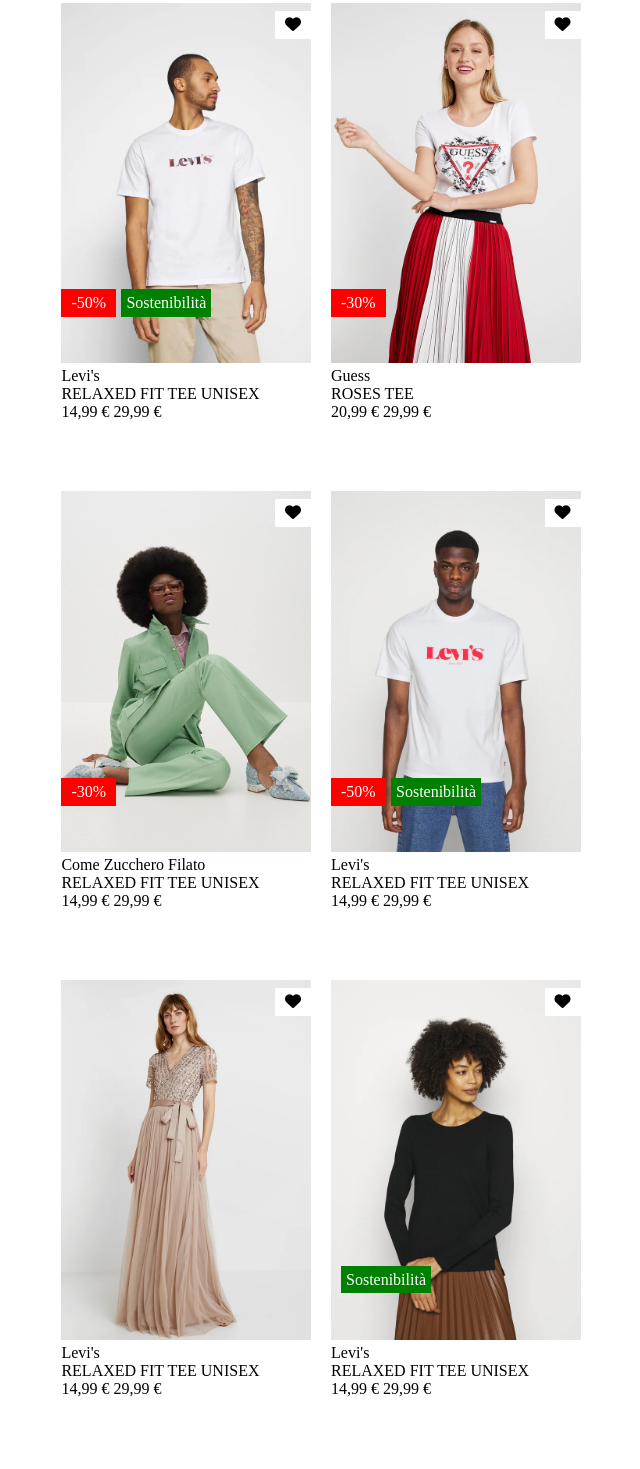
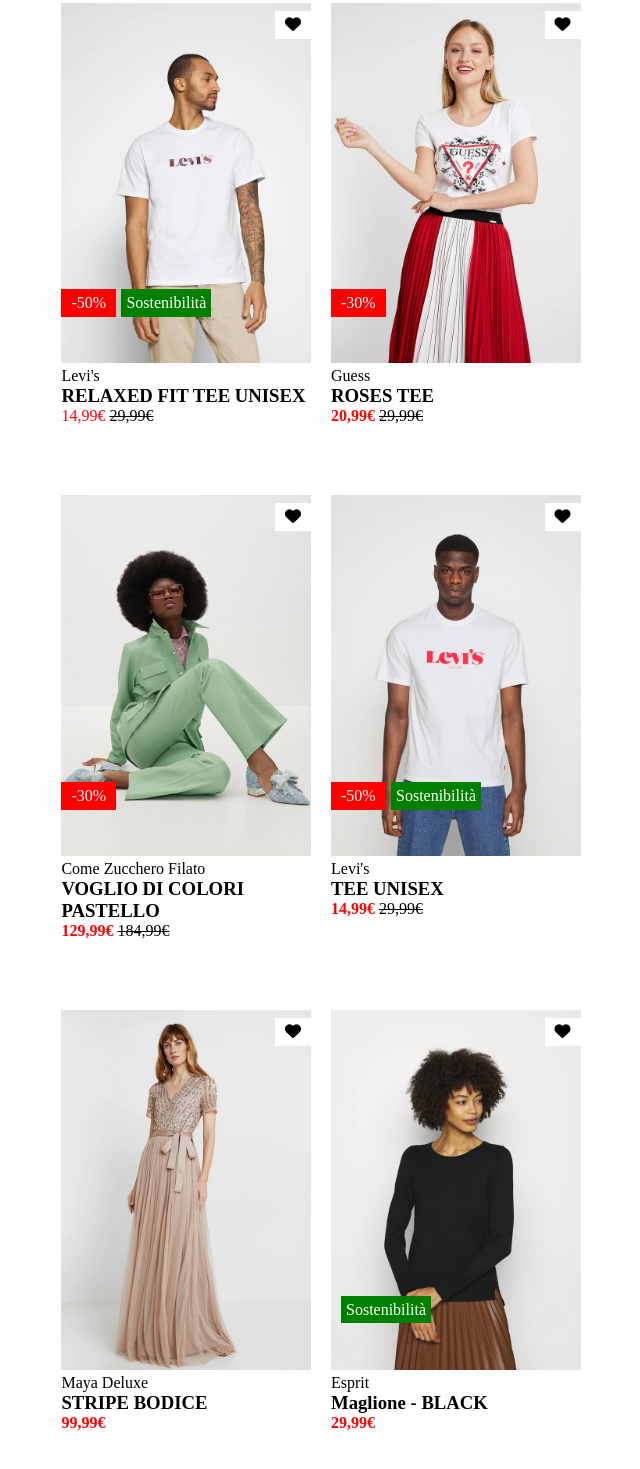
Before and after one commit to MattiaToscano/html-css-boolando, a plain HTML site: page index.html in a window 1280 px wide. Shown: the part 247-1716 px from the top of the page, without its empty margins (319-959 px from the left). Drawn offline with Linux system fonts and the light colour scheme.

Commit message:
[UPD] Inseriti Prezzi

```diff
--- a/index.html
+++ b/index.html
@@ -26,8 +26,8 @@
                         <div class="cuore"><i class="fa-solid fa-heart"></i></div>
                     </div>
                     <p>Levi's</p>
-                    <p>RELAXED FIT TEE UNISEX</p>
-                    <p class="inline-block">14,99 &euro;</p> <p class="inline-block">29,99 &euro;</p>
+                    <h3>RELAXED FIT TEE UNISEX</h3>
+                    <p class="inline-block colorred">14,99&euro;</p> <p class="inline-block tagliato">29,99&euro;</p>
 
                 </div>
                 <div class="colonna">
@@ -37,8 +37,8 @@
                         <div class="cuore"><i class="fa-solid fa-heart"></i></div>
                     </div>
                     <p>Guess</p>
-                    <p>ROSES TEE</p>
-                    <p class="inline-block">20,99 &euro;</p> <p class="inline-block">29,99 &euro;</p>
+                    <h3>ROSES TEE</h3>
+                    <p class="inline-block colorred grassetto">20,99&euro;</p> <p class="inline-block tagliato">29,99&euro;</p>
                 </div>
                 <div class="colonna">
                 <div class="card">
@@ -47,8 +47,8 @@
                         <div class="cuore"><i class="fa-solid fa-heart"></i></div>
                     </div>
                     <p>Come Zucchero Filato</p>
-                    <p>RELAXED FIT TEE UNISEX</p>
-                    <p class="inline-block">14,99 &euro;</p> <p class="inline-block">29,99 &euro;</p>
+                    <h3>VOGLIO DI COLORI PASTELLO</h3>
+                    <p class="inline-block colorred grassetto">129,99&euro;</p> <p class="inline-block tagliato">184,99&euro;</p>
                 </div>
                 <div class="colonna">
                     <div class="card">
@@ -58,8 +58,8 @@
                         <div class="cuore"><i class="fa-solid fa-heart"></i></div>
                     </div>
                     <p>Levi's</p>
-                    <p>RELAXED FIT TEE UNISEX</p>
-                    <p class="inline-block">14,99 &euro;</p> <p class="inline-block">29,99 &euro;</p>
+                    <h3>TEE UNISEX</h3>
+                    <p class="inline-block colorred grassetto">14,99&euro;</p> <p class="inline-block tagliato">29,99&euro;</p>
                 </div>
                 <div class="colonna">
                     <div class="card">
@@ -67,9 +67,9 @@
                         <div class="label"></div>
                         <div class="cuore"><i class="fa-solid fa-heart"></i></div>
                     </div>
-                    <p>Levi's</p>
-                    <p>RELAXED FIT TEE UNISEX</p>
-                    <p class="inline-block">14,99 &euro;</p> <p class="inline-block">29,99 &euro;</p>
+                    <p>Maya Deluxe</p>
+                    <h3>STRIPE BODICE</h3>
+                    <p class="inline-block colorred grassetto">99,99&euro;</p>
                 </div>
                 <div class="colonna">
                     <div class="card">
@@ -77,9 +77,9 @@
                         <div class="label"><span class="b-colorgreen p5">Sostenibilità</span></div>
                         <div class="cuore"><i class="fa-solid fa-heart"></i></div>
                     </div>
-                    <p>Levi's</p>
-                    <p>RELAXED FIT TEE UNISEX</p>
-                    <p class="inline-block">14,99 &euro;</p> <p class="inline-block">29,99 &euro;</p>
+                    <p>Esprit</p>
+                    <h3>Maglione - BLACK</h3>
+                    <p class="inline-block colorred grassetto">29,99&euro;</p>
                 </div>
             </div>
         </main>
--- a/style.css
+++ b/style.css
@@ -125,3 +125,15 @@ img{
 .inline-block{
     display: inline-block;
 }
+
+.colorred{
+    color: red;
+}
+
+.grassetto{
+    font-weight: bold;
+}
+
+.tagliato{
+    text-decoration: line-through;
+}
```
